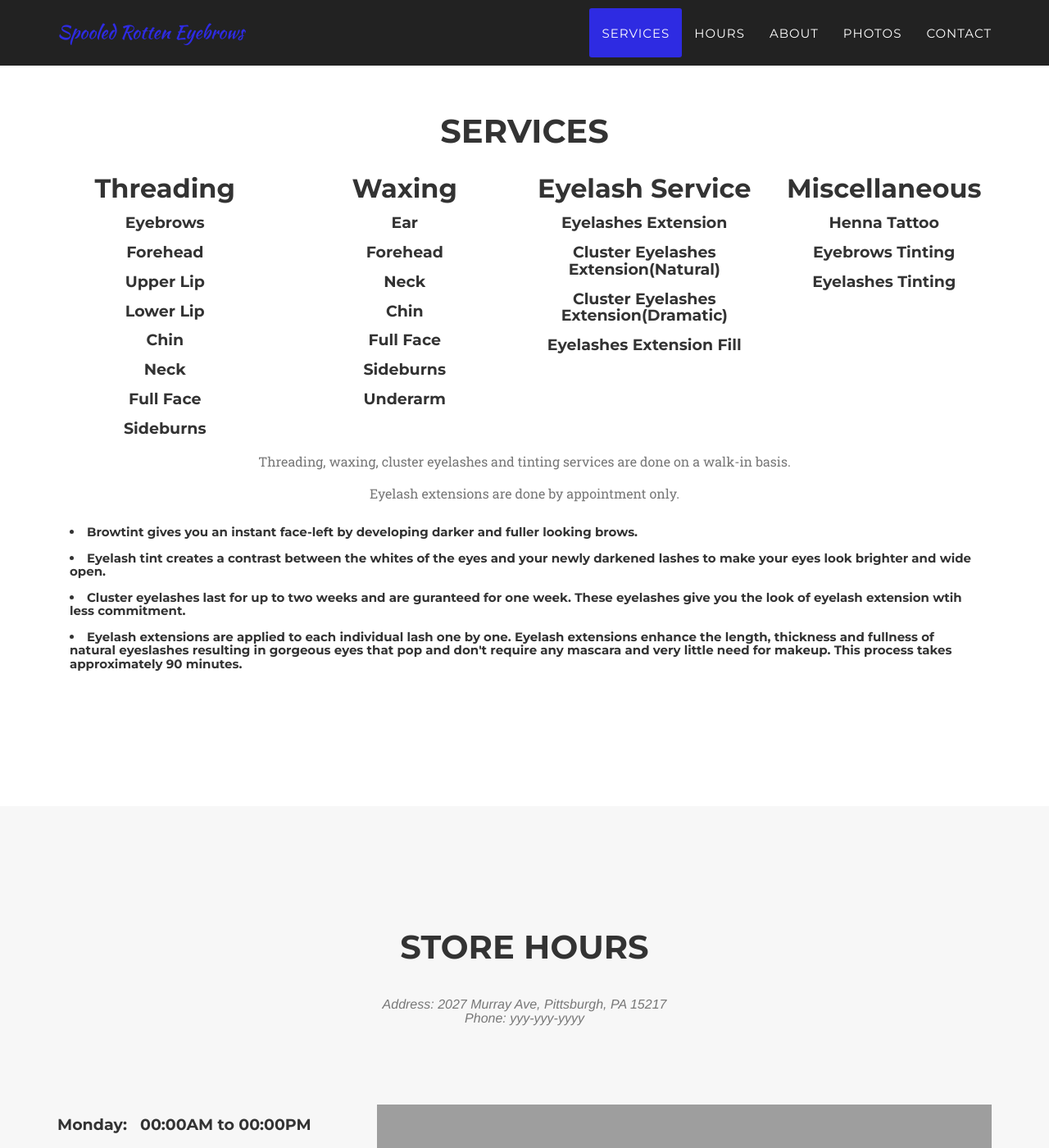
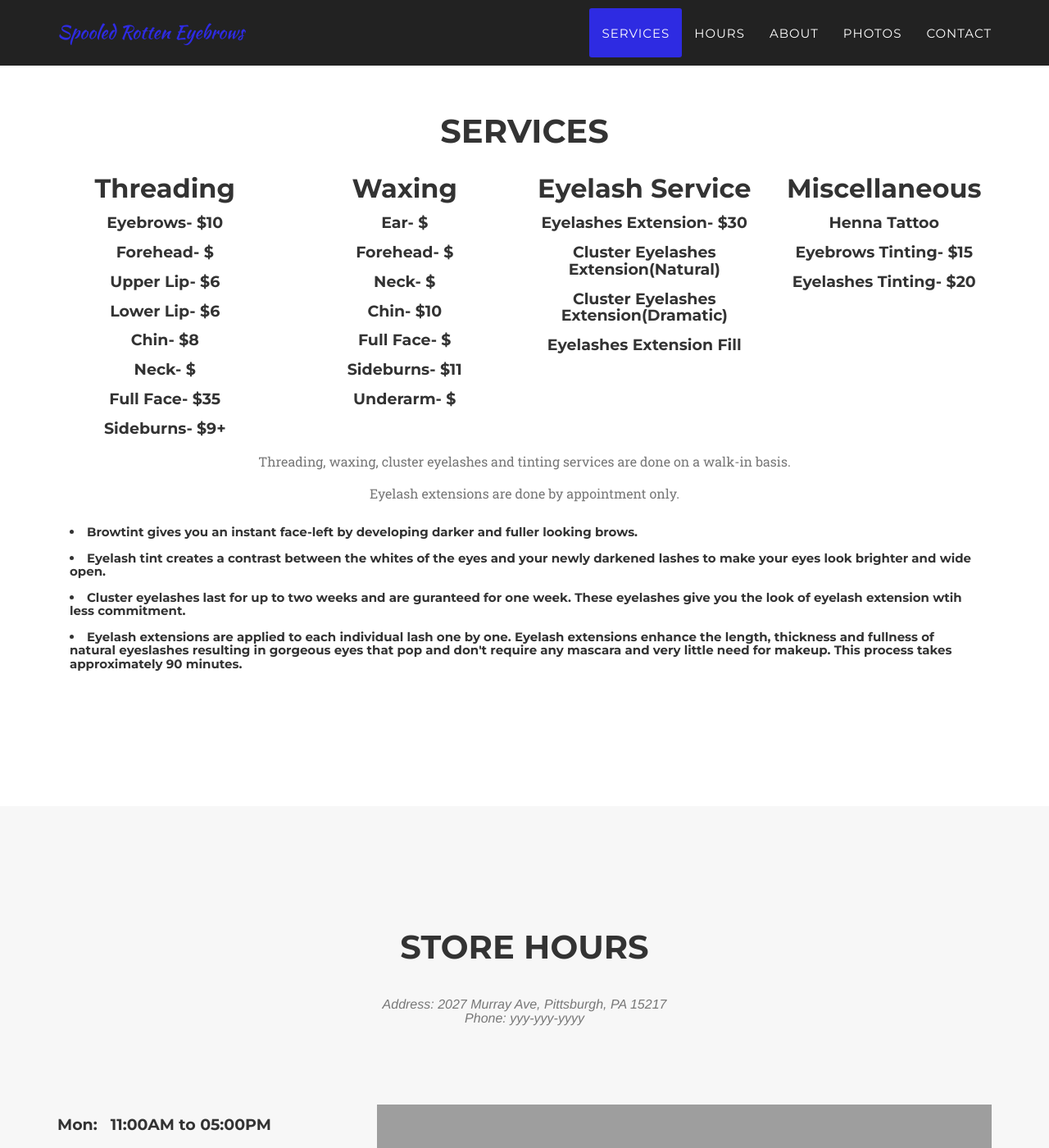
Before and after one commit to spooledrotten/spooledrotten.github.io, a Jekyll site: the page built from index.html, in a window 1280 px wide and 1400 px high, scrolled down 770 px. Shown: the whole window at 82% size. Built offline with Jekyll 4.4.1, drawn with Linux system fonts in a browser that asks for light colours; some web fonts are replaced; some of the changed text lies outside the part shown; grey boxes are pictures that could not be loaded.

Commit message:
55th commit

```diff
--- a/_config.yml
+++ b/_config.yml
@@ -1,10 +1,10 @@
-url: https://y7kim.github.io
+url: https://spooledrotten.net
 baseurl: ""
 
 # Site settings
 title: Spooled Rotten Eyebrows
-email: your-email@domain.com
-description: "Write an awesome description for your new site here. You can edit this line in _config.yml. It will appear in your document head meta (for Google search results) and in your feed.xml site description."
+email: info@spooledrotten.net
+description: "Eyebrows Threading and Waxing Service based in Pittsburgh,PA"
 
 
 # Team names, titles and social links
@@ -49,7 +49,7 @@ social:
   - title: facebook
     url:
   - title: stack-overflow
-    url: http://stackoverflow.com/questions/tagged/jekyll
+    url: http://stackoverflow.com/
   - title: bitbucket
     url: http://bitbucket.org/jekyll
   - title: github
@@ -57,8 +57,8 @@ social:
 
 # Postal address (add as many lines as necessary)
 address:
-  - line: 3481 Melrose Place
-  - line: Beverly Hills, CA 90210
+  - line: 2027 Murray Avenue
+  - line: Pittsburgh, PA 15217
 
 # Build settings
 markdown: kramdown
--- a/_includes/services.html
+++ b/_includes/services.html
@@ -11,33 +11,33 @@
 				<div class="col-md-3">
 
                     <h2 class="service-heading">Threading</h2>
-					<h4 class="service-heading">Eyebrows</h4>
-					<h4 class="service-heading">Forehead</h4>
-					<h4 class="service-heading">Upper Lip</h4>
-					<h4 class="service-heading">Lower Lip</h4>
-					<h4 class="service-heading">Chin</h4>
-					<h4 class="service-heading">Neck</h4>
-					<h4 class="service-heading">Full Face</h4>
-					<h4 class="service-heading">Sideburns</h4>
+					<h4 class="service-heading">Eyebrows- $10</h4>
+					<h4 class="service-heading">Forehead- $</h4>
+					<h4 class="service-heading">Upper Lip- $6</h4>
+					<h4 class="service-heading">Lower Lip- $6</h4>
+					<h4 class="service-heading">Chin- $8</h4>
+					<h4 class="service-heading">Neck- $</h4>
+					<h4 class="service-heading">Full Face- $35</h4>
+					<h4 class="service-heading">Sideburns- $9+</h4>
 
                 </div>
 
 			    <div class="col-md-3">
 
                     <h2 class="service-heading">Waxing</h2>
-					<h4 class="service-heading">Ear</h4>
-					<h4 class="service-heading">Forehead</h4>
-					<h4 class="service-heading">Neck</h4>
-					<h4 class="service-heading">Chin</h4>
-					<h4 class="service-heading">Full Face</h4>
-					<h4 class="service-heading">Sideburns</h4>
-					<h4 class="service-heading">Underarm</h4>
+					<h4 class="service-heading">Ear- $</h4>
+					<h4 class="service-heading">Forehead- $</h4>
+					<h4 class="service-heading">Neck- $</h4>
+					<h4 class="service-heading">Chin- $10</h4>
+					<h4 class="service-heading">Full Face- $</h4>
+					<h4 class="service-heading">Sideburns- $11</h4>
+					<h4 class="service-heading">Underarm- $</h4>
                 </div>
 
                 <div class="col-md-3">
 
 					<h2 class="service-heading">Eyelash Service</h2>
-					<h4 class="service-heading">Eyelashes Extension</h4>
+					<h4 class="service-heading">Eyelashes Extension- $30</h4>
 					<h4 class="service-heading">Cluster Eyelashes Extension(Natural)</h4>
 					<h4 class="service-heading">Cluster Eyelashes Extension(Dramatic)</h4>
 					<h4 class="service-heading">Eyelashes Extension Fill</h4>
@@ -47,8 +47,8 @@
 
 					<h2 class="service-heading">Miscellaneous</h2>
 					<h4 class="service-heading">Henna Tattoo</h4>
-					<h4 class="service-heading">Eyebrows Tinting</h4>
-					<h4 class="service-heading">Eyelashes Tinting</h4>
+					<h4 class="service-heading">Eyebrows Tinting- $15</h4>
+					<h4 class="service-heading">Eyelashes Tinting- $20</h4>
 				</div>
 			</div>
 			<div class="row">
--- a/_includes/team.html
+++ b/_includes/team.html
@@ -9,19 +9,19 @@
             </div>
             <div class="row">
 					<div class="col-md-4">
-						<h4 class="service-heading"><br>Monday: &nbsp; 00:00AM to 00:00PM</br></h4>
+						<h4 class="service-heading"><br>Mon: &nbsp; 11:00AM to 05:00PM</br></h4>
 
-						<h4 class="service-heading"><br>Tuesday: &nbsp; 00:00AM to 00:00PM</br></h4>
+						<h4 class="service-heading"><br>Tue: &nbsp; 10:00AM to 08:00PM</br></h4>
 
-						<h4 class="service-heading"><br>Wednesday: &nbsp; 00:00AM to 00:00PM</br></h4>
+						<h4 class="service-heading"><br>Wed: &nbsp; 10:00AM to 08:00PM</br></h4>
 
-						<h4 class="service-heading"><br>Thursday: &nbsp; 00:00AM to 00:00PM</br></h4>
+						<h4 class="service-heading"><br>Thur: &nbsp; 10:00AM to 08:00PM</br></h4>
 
-						<h4 class="service-heading"><br>Friday: &nbsp; 00:00AM to 00:00PM</br></h4>
+						<h4 class="service-heading"><br>Fri: &nbsp; 10:00AM to 08:00PM</br></h4>
 
-						<h4 class="service-heading"><br>Saturday: &nbsp; 00:00AM to 00:00PM</br></h4>
+						<h4 class="service-heading"><br>Sat: &nbsp; 10:00AM to 08:00PM</br></h4>
 
-						<h4 class="service-heading"><br>Sunday: &nbsp; 00:00AM to 00:00PM</br></h4>
+						<h4 class="service-heading"><br>Sun: &nbsp; 11:00AM to 06:00PM</br></h4>
 
 					</div>
 
```
